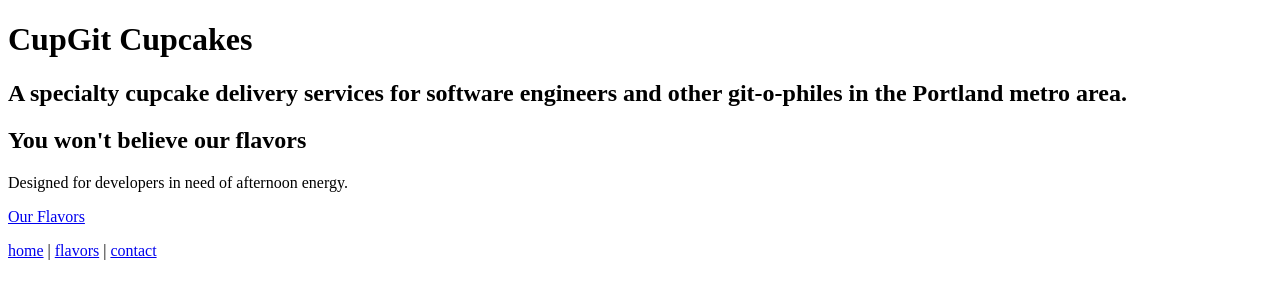
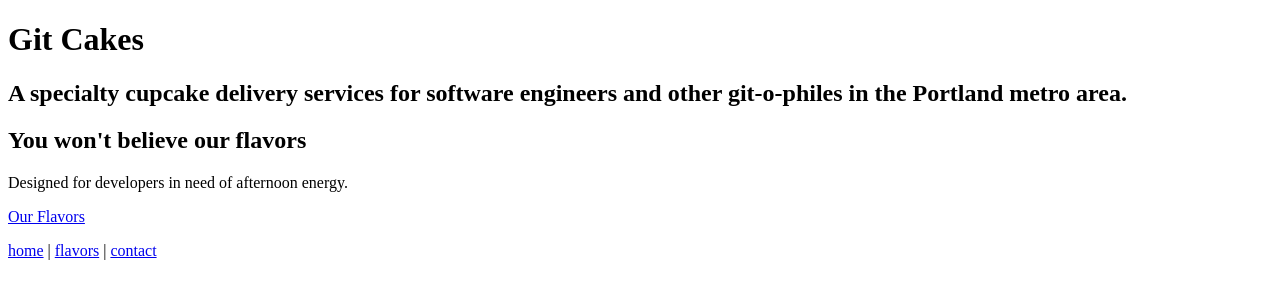
Before and after one commit to bseaver/cupcake-shop, a plain HTML site: page index.html in a window 1280 px wide. Drawn offline with Linux system fonts and the light colour scheme.

Commit message:
update site name Git Cakes

```diff
--- a/index.html
+++ b/index.html
@@ -3,11 +3,11 @@
 
   <head>
     <link href="css/styles.css" rel="stylesheet" type="text/css">
-    <title>CupGit</title>
+    <title>Git Cakes</title>
   </head>
 
   <body>
-    <h1>CupGit Cupcakes</h1>
+    <h1>Git Cakes</h1>
     <h2>A specialty cupcake delivery services for software engineers and other git-o-philes in the Portland metro area.</h2>
 
     <!-- Insert photo here of cupcakes -->
```
Also changed, not shown: flavors.html (+2 -1 lines).
